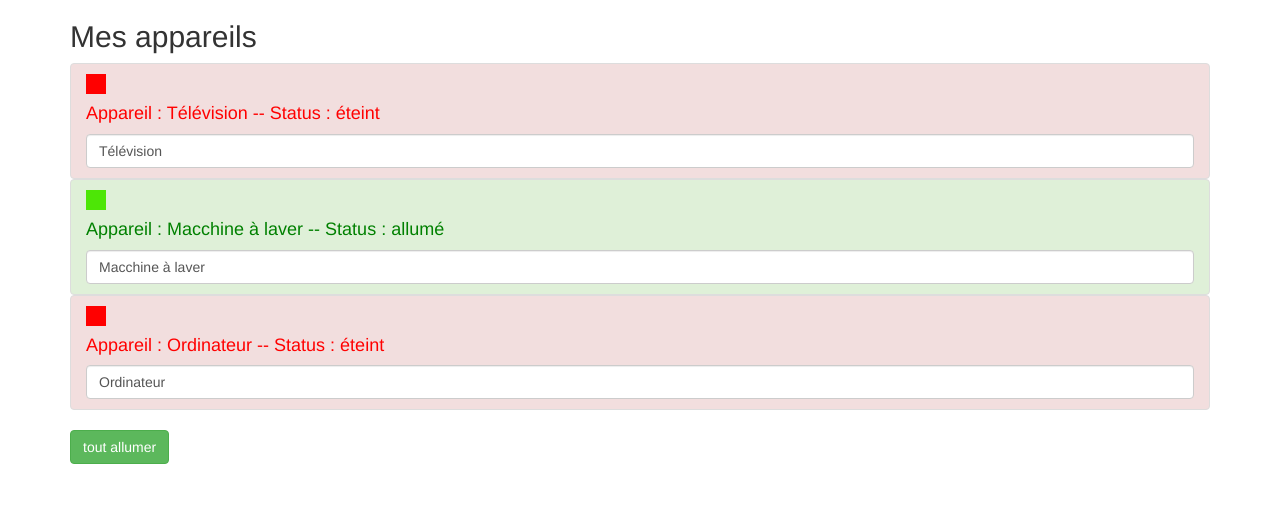
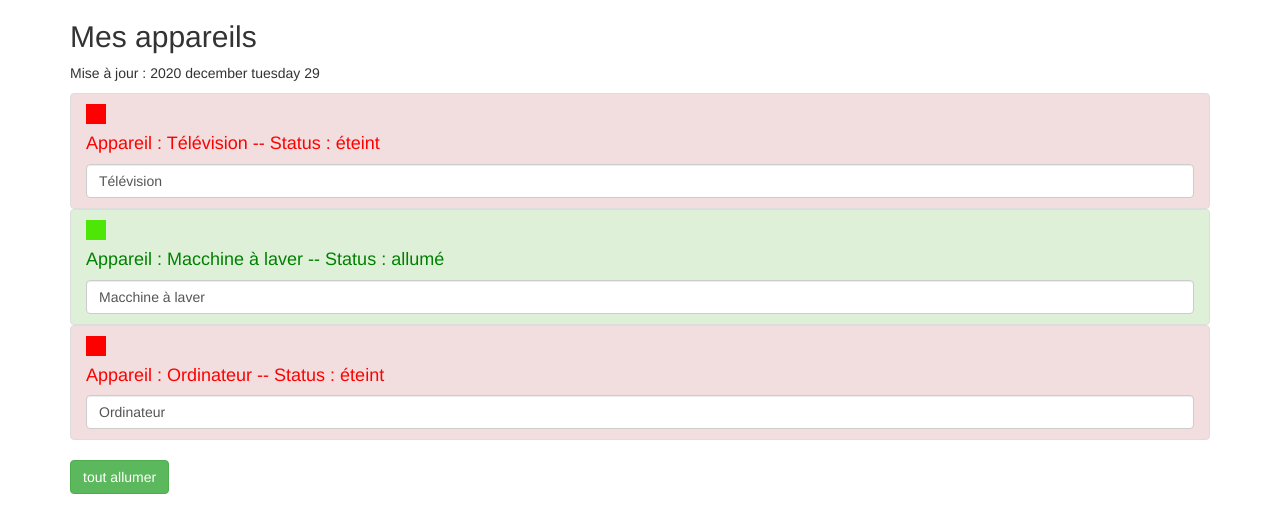
Before and after one commit to Artkoto/Projet_Angular, an Angular app: page / in a window 1280 px wide. Shown: the top 532 px of the page. Built offline with nearby package versions, Linux system fonts and the light colour scheme.

Commit message:
utilisation du pipe "date" , uppercase et lower case

```diff
--- a/src/app/app.component.html
+++ b/src/app/app.component.html
@@ -2,6 +2,9 @@
   <div class="row">
     <div class="col-xs-12" >
       <h2>Mes appareils</h2>
+
+      <p>Mise à jour :  {{lastUpdate | date : 'y MMMM EEEE d' | lowercase}}</p>
+
       <ul class="list-group">
         <app-appareil  *ngFor = "let appareil of appareils"
         [appareilName] = "appareil.name"
--- a/src/app/app.component.ts
+++ b/src/app/app.component.ts
@@ -8,6 +8,7 @@ import { Component } from '@angular/core';
 })
 export class AppComponent {
   isAuth = false ;
+  lastUpdate = new Date();
   appareils = [
     {
       name : "Télévision",
```
